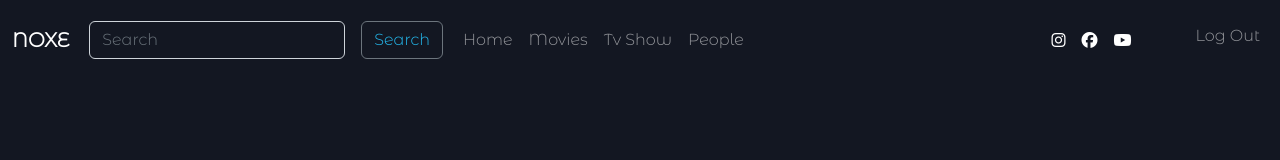
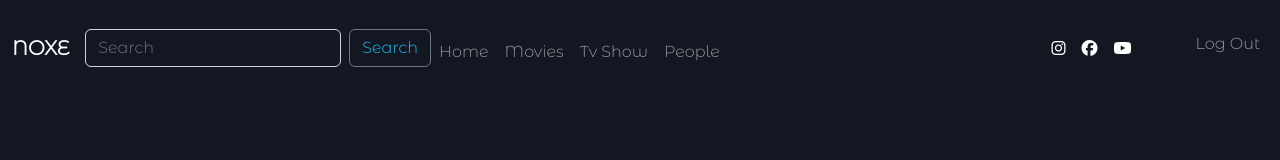
Before and after one commit to omargbreil/noxe, a React (Create React App) app: page / in a window 1280 px wide. Shown: the top 160 px of the page. Built offline with nearby package versions, Linux system fonts and the light colour scheme; no server answers; sample sign-in values are in the browser's storage.

Commit message:
navList commit

```diff
--- a/src/App.js
+++ b/src/App.js
@@ -133,7 +133,11 @@ function App() {
       <Route path='Register' element={<Register/>} />
       {/* --------------- sending our getUserData function as a props -------------- */}
       <Route path='Login' element={<Login getUserData={getUserData}/>} />
-      <Route path='*' element={<h2> 404  </h2>} />
+      <Route path='*'
+      element={
+      <h2 className=' vh-100 text-opacity-25 text-light text-center d-flex justify-content-center align-items-center'>
+       page not found <span className='text-danger text-opacity-50 mx-3'> :( 404 </span>
+      </h2>} />
 
 
     </Routes>
--- a/src/Components/Navbar/Navbar.jsx
+++ b/src/Components/Navbar/Navbar.jsx
@@ -10,16 +10,16 @@ export default function Navbar(props)
   return (
     <div>
 
-<nav className="navbar navbar-expand-lg my-2 navbar-dark bg-transparent">
+<nav className="navbar navbar-expand-lg d-flex justify-content-center align-items-center my-2 navbar-dark bg-transparent">
   <div className="container-fluid">
-    <Link className="navbar-brand fw-bolder" to="home">NOXE</Link>
+    <Link className=" my-2 navbar-brand fw-bolder" to="home">NOXE</Link>
 
     {props.userData?<>
-      <form className="d-flex mx-1" role="search">
+      <form className="d-flex my-2" role="search">
       <input onChange={(e)=>{SearchItems(e.target.value)}} className="form-control me-2" type="search" placeholder="Search" aria-label="Search"/>
 
       <Link to="/SearchComponent">
-        <button className=" mx-2 btn btn-outline-secondary addStyle" type="submit">Search</button>
+        <button className="btn btn-outline-secondary addStyle" type="submit">Search</button>
       </Link>
       </form></>:''}
 
@@ -29,8 +29,8 @@ export default function Navbar(props)
     </button>
 
 
-    <div className="collapse navbar-collapse" id="navbarSupportedContent">
-      <ul className="navbar-nav me-auto mb-2 mb-lg-0">
+    <div className="collapse navbar-collapse  my-2" id="navbarSupportedContent">
+      <ul className="navbar-nav me-auto  my-2 mb-lg-0">
         {props.userData?<>
           <li className="nav-item">
           <Link className="nav-link" aria-current="page" to="home">Home</Link>
```
